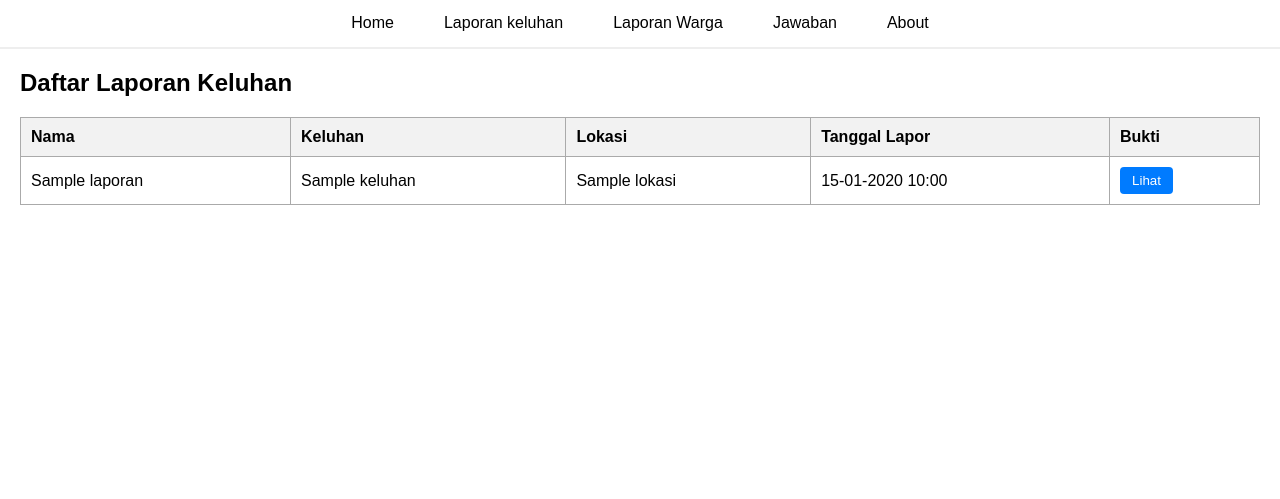
After one commit to Syahrizalp/weblapor, a CodeIgniter 4 app: the page made by app/Views/laporan_keluhan.php in a window 1280 px wide. The commit adds this page. Shown: the part 301-800 px from the top of the page. Run offline with PHP 8.4 and a stand-in for CodeIgniter, Linux system fonts and the light colour scheme; the template is opened without the code that fills it: most values are stand-ins (such as "Sample title", 1, 10 or a date in 2020); some libraries are stand-ins or nearby versions.

Commit message:
menambah tabel

```diff
--- a/app/Config/Routes.php
+++ b/app/Config/Routes.php
@@ -14,3 +14,5 @@ $routes->post('/register/save', 'Register::save');
 
 $routes->get('dashboard', 'Dashboard::index');
 $routes->post('lapor/kirim', 'Dashboard::kirim');
+
+$routes->get('/laporan-keluhan', 'Dashboard::laporanKeluhan');
--- a/app/Views/form_lapor.php
+++ b/app/Views/form_lapor.php
@@ -58,7 +58,7 @@
             <input type="text" name="name" placeholder="Enter name" value="<?= old('name') ?>">
             <textarea name="keluhan" placeholder="Enter Keluhan"><?= old('keluhan') ?></textarea>
             <input type="text" name="lokasi" placeholder="Enter Lokasi" value="<?= old('lokasi') ?>">
-            <input type="file" name="bukti">
+            <input type="file" id="bukti" name="bukti">
             <button type="submit">Kirim</button>
         </form>
     </div>
--- /dev/null
+++ b/app/Views/header.php
@@ -0,0 +1,87 @@
+<!-- app/Views/layout/header.php -->
+<!DOCTYPE html>
+<html lang="id">
+<head>
+    <meta charset="UTF-8">
+    <title><?= $title ?? 'Lapor Pak' ?></title>
+    <link rel="stylesheet" href="<?= base_url('assets/css/style.css') ?>">
+    <style>
+        body {
+            margin: 0;
+            font-family: 'Segoe UI', sans-serif;
+            background-color: #fff;
+        }
+        .header {
+            position: relative;
+            height: 300px;
+            background-image: url('<?= base_url('assets/images/dashboard-bg.jpg') ?>');
+            background-size: cover;
+            background-position: center;
+            color: white;
+        }
+        .header-text {
+            position: absolute;
+            top: 50%;
+            left: 30px;
+            transform: translateY(-50%);
+            font-size: 24px;
+            font-weight: bold;
+            line-height: 1.4;
+        }
+        .nav {
+            display: flex;
+            justify-content: center;
+            padding: 15px 0;
+            background-color: #fff;
+            border-bottom: 2px solid #eee;
+        }
+        .nav a {
+            margin: 0 25px;
+            text-decoration: none;
+            color: black;
+            font-weight: 500;
+            font-size: 16px;
+            position: relative;
+        }
+        .nav a.active::after {
+            content: '';
+            position: absolute;
+            bottom: -5px;
+            left: 0;
+            width: 100%;
+            height: 2px;
+            background-color: black;
+        }
+        .profile {
+            position: absolute;
+            top: 20px;
+            right: 20px;
+        }
+        .profile img {
+            width: 50px;
+            height: 50px;
+            border-radius: 50%;
+            object-fit: cover;
+        }
+    </style>
+</head>
+<body>
+
+<div class="header">
+    <div class="header-text">
+        WEBSITE LAPOR PAK <br>
+        MEMBERIKAN LAYANAN KELUH <br>
+        KESAH MASYARAKAT
+    </div>
+    <div class="profile">
+        <img src="<?= base_url('assets/images/profile.png') ?>" alt="Profile">
+    </div>
+</div>
+
+<div class="nav">
+    <a href="<?= base_url('dashboard') ?>" class="<?= uri_string() === 'dashboard' ? 'active' : '' ?>">Home</a>
+    <a href="<?= base_url('laporan-keluhan') ?>" class="<?= uri_string() === 'laporan-keluhan' ? 'active' : '' ?>">Laporan keluhan</a>
+    <a href="#">Laporan Warga</a>
+    <a href="#">Jawaban</a>
+    <a href="#">About</a>
+</div>
--- /dev/null
+++ b/app/Views/laporan_keluhan.php
@@ -0,0 +1,105 @@
+<!DOCTYPE html>
+<html lang="id">
+<head>
+    <meta charset="UTF-8">
+    <title>Laporan Keluhan</title>
+    <link rel="stylesheet" href="<?= base_url('assets/css/style.css') ?>">
+    <style>
+        table {
+            width: 100%;
+            border-collapse: collapse;
+            margin-top: 20px;
+        }
+        th, td {
+            border: 1px solid #aaa;
+            padding: 10px;
+            text-align: left;
+        }
+        th {
+            background-color: #f2f2f2;
+        }
+    </style>
+</head>
+<body>
+
+<!-- Kopi dari header dan nav dashboard jika ingin tampil konsisten -->
+<?php include('header.php'); ?>
+
+<div class="content" style="padding: 20px;">
+    <h2>Daftar Laporan Keluhan</h2>
+
+    <table>
+        <thead>
+            <tr>
+                <th>Nama</th>
+                <th>Keluhan</th>
+                <th>Lokasi</th>
+                <th>Tanggal Lapor</th>
+                <th>Bukti</th>
+            </tr>
+        </thead>
+        <tbody>
+            <?php foreach ($laporan as $row): ?>
+                <tr>
+                    <td><?= esc($row['nama_pelapor']) ?></td>
+                    <td><?= esc($row['keluhan']) ?></td>
+                    <td><?= esc($row['lokasi']) ?></td>
+                    <td><?= date('d-m-Y H:i', strtotime($row['created_at'])) ?></td>
+                    <td>
+                        <?php if (!empty($row['bukti'])): ?>
+                            <button onclick="openImagePopup('<?= base_url('uploads/' . $row['bukti']) ?>')"
+                                style="padding: 6px 12px; background-color: #007bff; color: white; border: none; border-radius: 4px; cursor: pointer;">
+                                Lihat
+                            </button>
+                        <?php else: ?>
+                            Tidak ada
+                        <?php endif; ?>
+                    </td>
+
+                </tr>
+            <?php endforeach ?>
+        </tbody>
+    </table>
+</div>
+
+</body>
+<!-- Popup Gambar Bukti -->
+<!-- Popup Gambar Bukti -->
+<div id="imagePopupOverlay" style="display:none; position:fixed; top:0; left:0; width:100%; height:100%; background:rgba(0,0,0,0.6); z-index:1000;">
+    <div style="position:relative; width:90%; max-width:600px; margin:80px auto; background:#fff; padding:20px; border-radius:10px; box-shadow:0 0 10px rgba(0,0,0,0.3);">
+
+        <!-- Tombol Close -->
+        <button onclick="closeImagePopup()"
+            style="
+                position: absolute;
+                top: 0px;
+                right: 0px;
+                background:#fff;
+                color: #000;
+                width: 35px;
+                height: 35px;
+                font-size: 20px;
+                font-weight: bold;
+                cursor: pointer;
+            ">
+            &times;
+        </button>
+
+        <img id="popupImage" src="" alt="Bukti Keluhan" style="width:100%; max-height:400px; object-fit:contain;">
+    </div>
+</div>
+
+
+<script>
+function openImagePopup(imageUrl) {
+    document.getElementById('popupImage').src = imageUrl;
+    document.getElementById('imagePopupOverlay').style.display = 'block';
+}
+
+function closeImagePopup() {
+    document.getElementById('popupImage').src = ''; // reset gambar
+    document.getElementById('imagePopupOverlay').style.display = 'none';
+}
+</script>
+
+</html>
```
Also changed, not shown: app/Controllers/Dashboard.php (+18 -6 lines), app/Views/dashboard.php (+2 -81 lines), public/uploads/1748958261_6a190a400053968825e0.jpg (added), public/uploads/index.html (added).
